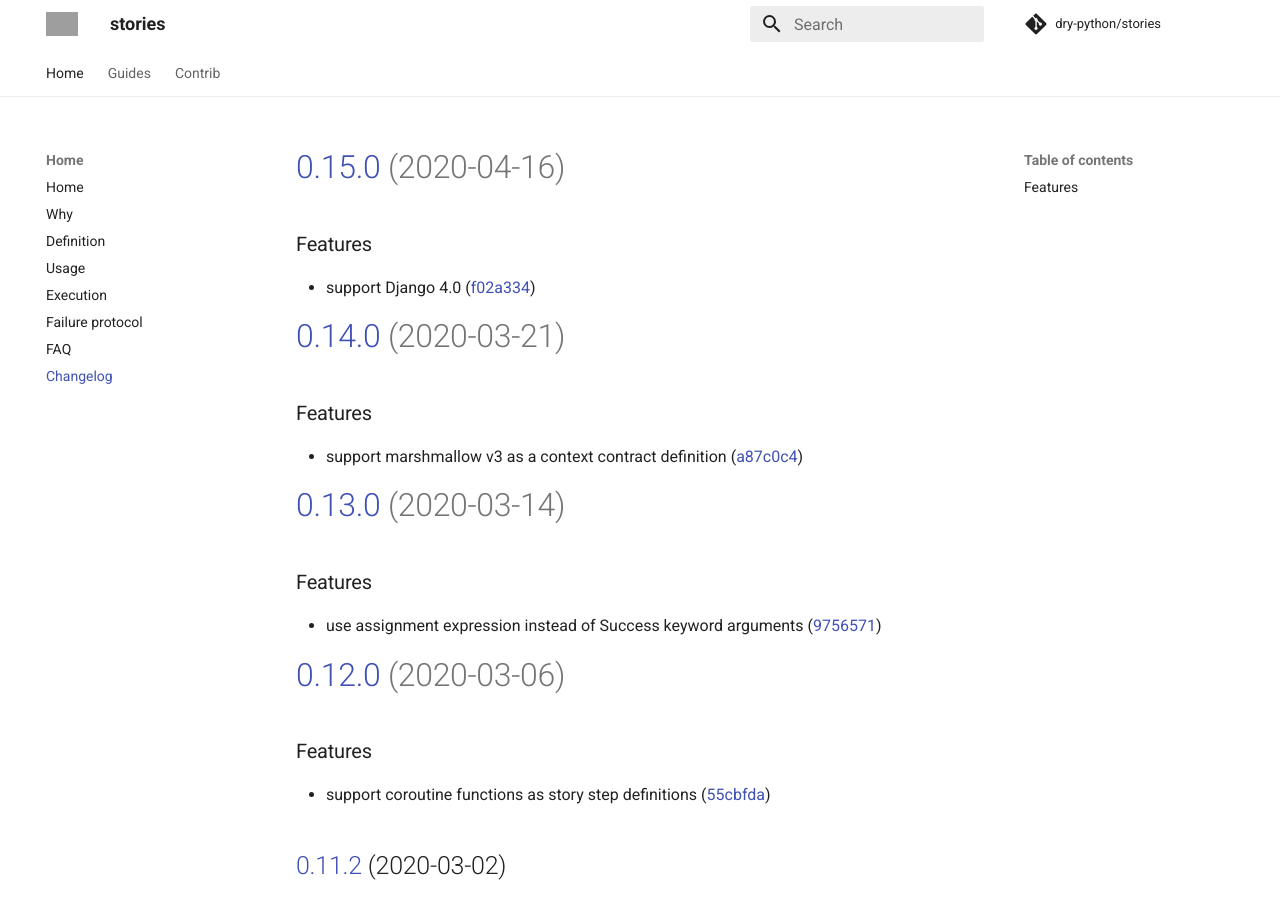
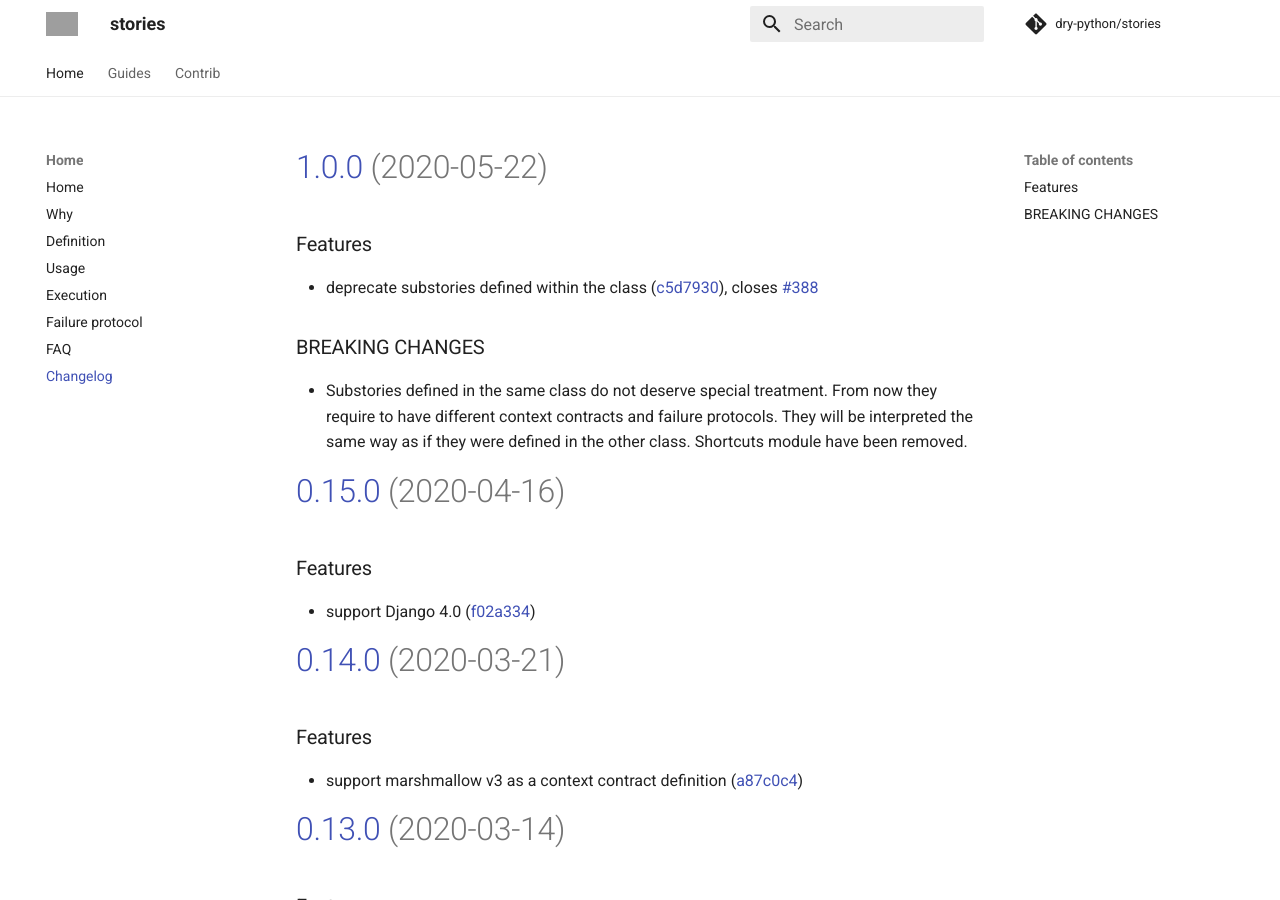
Before and after one commit to proofit404/stories, an MkDocs documentation site: the page built from docs/changelog.md, in a window 1280 px wide and 900 px high. Built offline with MkDocs 1.6.1 and Material for MkDocs 9.7.7, drawn with Linux system fonts in a browser that asks for light colours; comment, search, counter and statistics services are not loaded; grey boxes are pictures that could not be loaded.

Commit message:
chore(release): 1.0.0 [skip ci]
# [1.0.0](https://github.com/dry-python/stories/compare/0.15.0...1.0.0) (2020-05-22)

### Features

* deprecate substories defined within the class ([c5d7930](https://github.com/dry-python/stories/commit/c5d7930af4d0af3a510993b852aeee19335a4154)), closes [#388](https://github.com/dry-python/stories/issues/388)

### BREAKING CHANGES

* Substories defined in the same class do not deserve special treatment. From now they require to have different context contracts and failure protocols. They will be interpreted the same way as if they were defined in the other class. Shortcuts module have been removed.

```diff
--- a/docs/changelog.md
+++ b/docs/changelog.md
@@ -1,3 +1,13 @@
+# [1.0.0](https://github.com/dry-python/stories/compare/0.15.0...1.0.0) (2020-05-22)
+
+### Features
+
+- deprecate substories defined within the class ([c5d7930](https://github.com/dry-python/stories/commit/c5d7930af4d0af3a510993b852aeee19335a4154)), closes [#388](https://github.com/dry-python/stories/issues/388)
+
+### BREAKING CHANGES
+
+- Substories defined in the same class do not deserve special treatment. From now they require to have different context contracts and failure protocols. They will be interpreted the same way as if they were defined in the other class. Shortcuts module have been removed.
+
 # [0.15.0](https://github.com/dry-python/stories/compare/0.14.0...0.15.0) (2020-04-16)
 
 ### Features
--- a/pyproject.toml
+++ b/pyproject.toml
@@ -1,6 +1,6 @@
 [tool.poetry]
 name = "stories"
-version = "0.15.0"
+version = "1.0.0"
 
 description = "Define a user story in the business transaction DSL"
 readme = "README.md"
```
